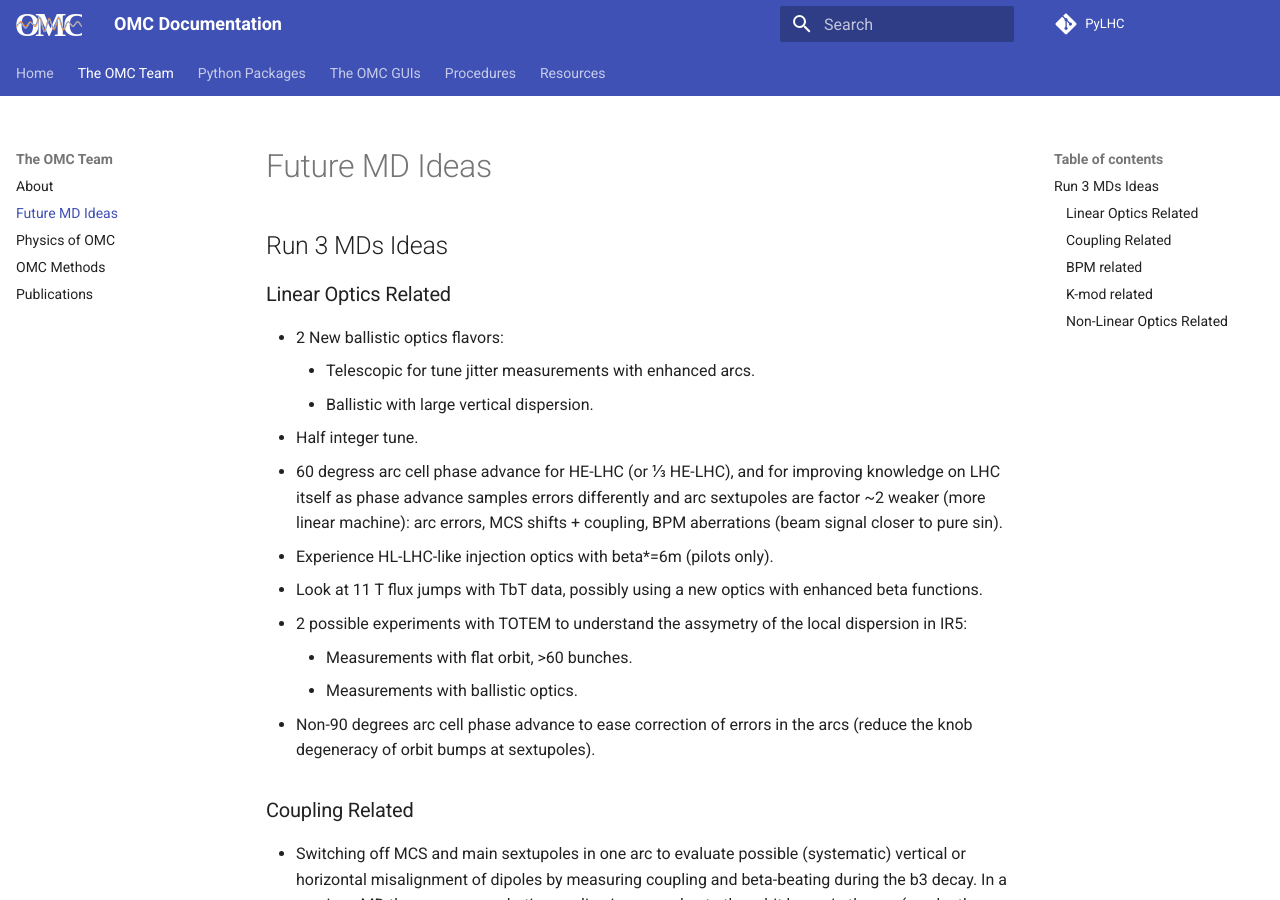
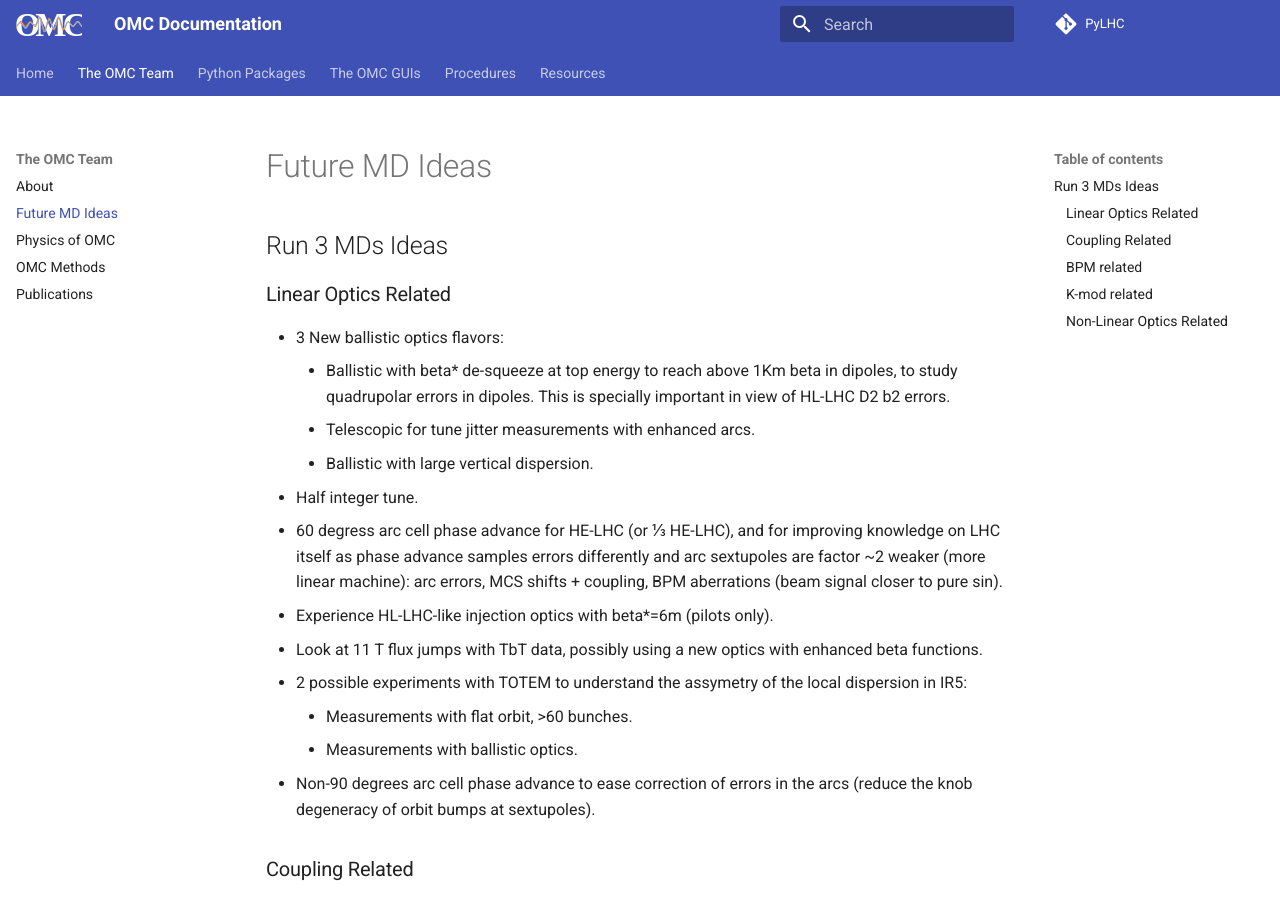
Before and after one commit to pylhc/pylhc.github.io, an MkDocs documentation site: the page built from docs/omc_team/ideas.md, in a window 1280 px wide and 900 px high. Built offline with MkDocs 1.6.1 and Material for MkDocs 9.7.7, drawn with Linux system fonts in a browser that asks for light colours.

Commit message:
Update ideas.md (#40)
new ballistic optics flavor

```diff
--- a/docs/omc_team/ideas.md
+++ b/docs/omc_team/ideas.md
@@ -4,7 +4,8 @@
 
 ### Linear Optics Related
 
-* 2 New ballistic optics flavors:
+* 3 New ballistic optics flavors:
+    * Ballistic with beta* de-squeeze at top energy to reach above 1Km beta in dipoles, to study quadrupolar errors in dipoles. This is specially important in view of HL-LHC D2 b2 errors.
     * Telescopic for tune jitter measurements with enhanced arcs.
     * Ballistic with large vertical dispersion.
 * Half integer tune.
```
